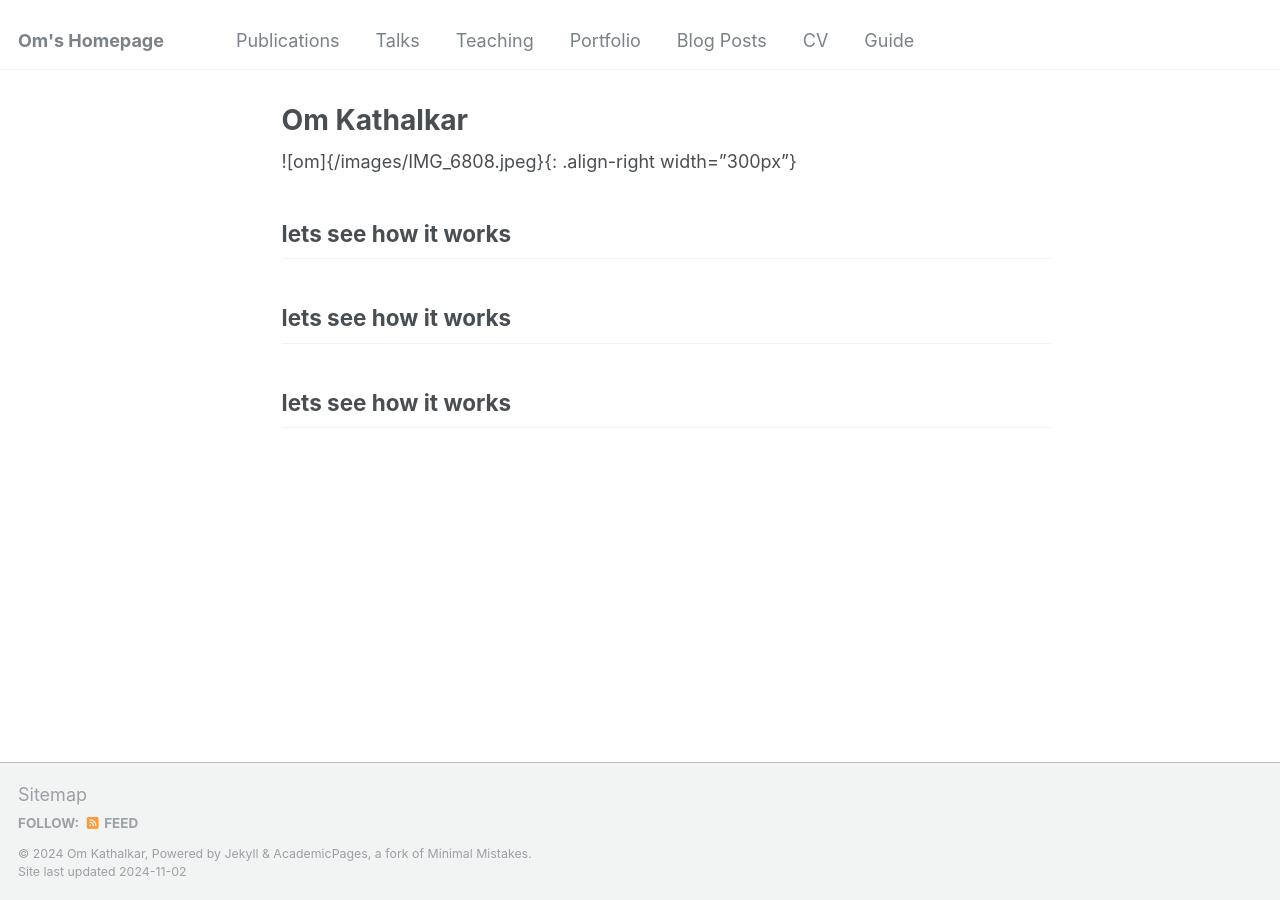
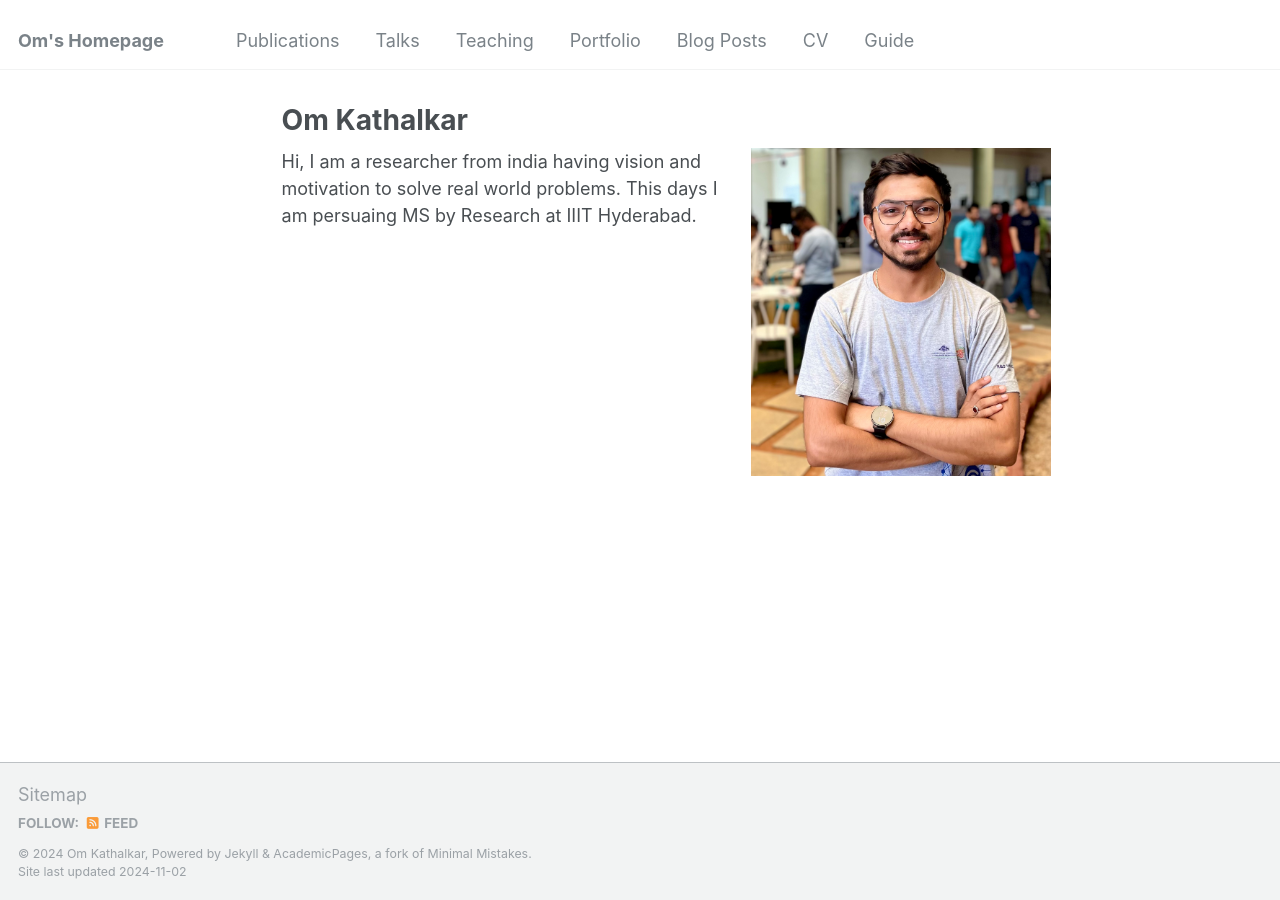
Before and after one commit to omkathalkar/omkathalkar, a Jekyll site: the page built from _pages/about.md, in a window 1280 px wide. Built offline with Jekyll 4.4.1, drawn with Linux system fonts in a browser that asks for light colours.

Commit message:
Update about.md

```diff
--- a/_pages/about.md
+++ b/_pages/about.md
@@ -7,7 +7,5 @@ redirect_from:
   - /about.html
 ---
 
-![om]{/images/IMG_6808.jpeg}{: .align-right width="300px"}
-## lets see how it works
-## lets see how it works
-## lets see how it works
+![om](/images/IMG_6808.jpeg){: .align-right width="300px"}
+Hi, I am a researcher from india having vision and motivation to solve real world problems. This days I am persuaing MS by Research at IIIT Hyderabad.
```
